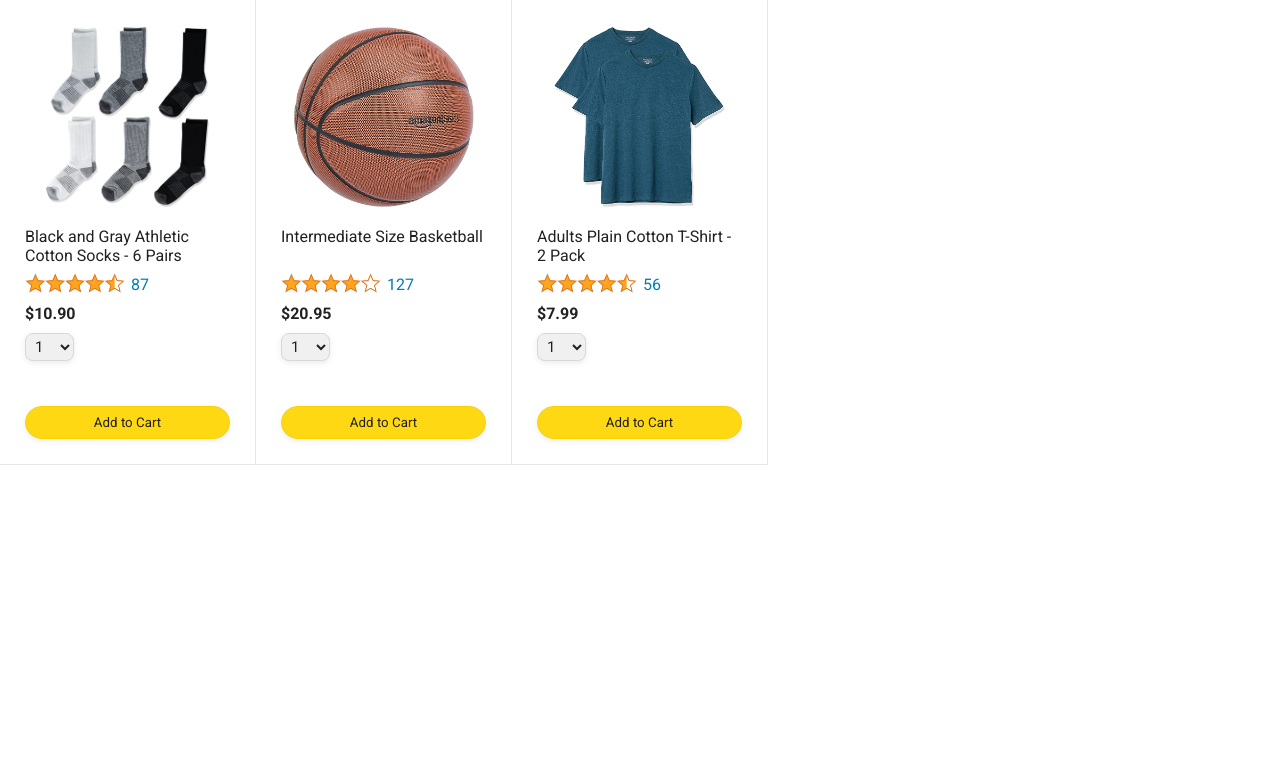
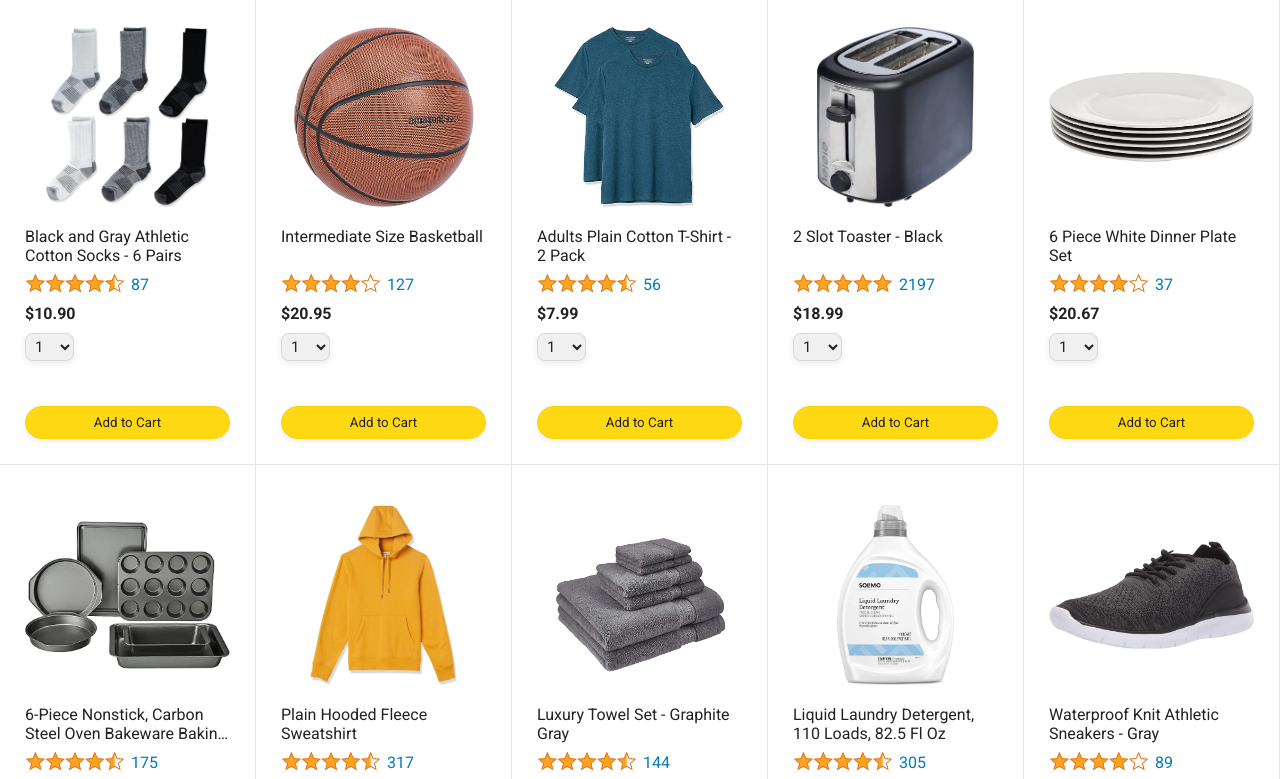
Before and after one commit to mkGerber/javascript-amazon-project, a plain HTML site: page amazon.html in a window 1280 px wide. Shown: the part 73-852 px from the top of the page. Before the commit the page ends 800 px from the top, so only its background shows below. Drawn offline with Linux system fonts and the light colour scheme.

Commit message:
use product.js file

```diff
--- a/amazon.html
+++ b/amazon.html
@@ -56,6 +56,7 @@
       </div>
     </div>
 
+    <script src="data/products.js"></script>
     <script src="scripts/amazon.js"></script>
   </body>
 </html>
--- a/scripts/amazon.js
+++ b/scripts/amazon.js
@@ -1,32 +1,4 @@
-const products = [
-    {
-        image: "images/products/athletic-cotton-socks-6-pairs.jpg",
-        name: "Black and Gray Athletic Cotton Socks - 6 Pairs",
-        rating: {
-            stars: 4.5,
-            count: 87
-        },
-        priceCents: 1090
-    },
-    {
-        image: "images/products/intermediate-composite-basketball.jpg",
-        name: "Intermediate Size Basketball",
-        rating: {
-            stars: 4,
-            count: 127
-        },
-        priceCents: 2095
-    },
-    {
-        image: "images/products/adults-plain-cotton-tshirt-2-pack-teal.jpg",
-        name: "Adults Plain Cotton T-Shirt - 2 Pack",
-        rating: {
-            stars: 4.5,
-            count: 56
-        },
-        priceCents: 799
-    }
-];
+
 
 let productsHTML = "";
 
```
